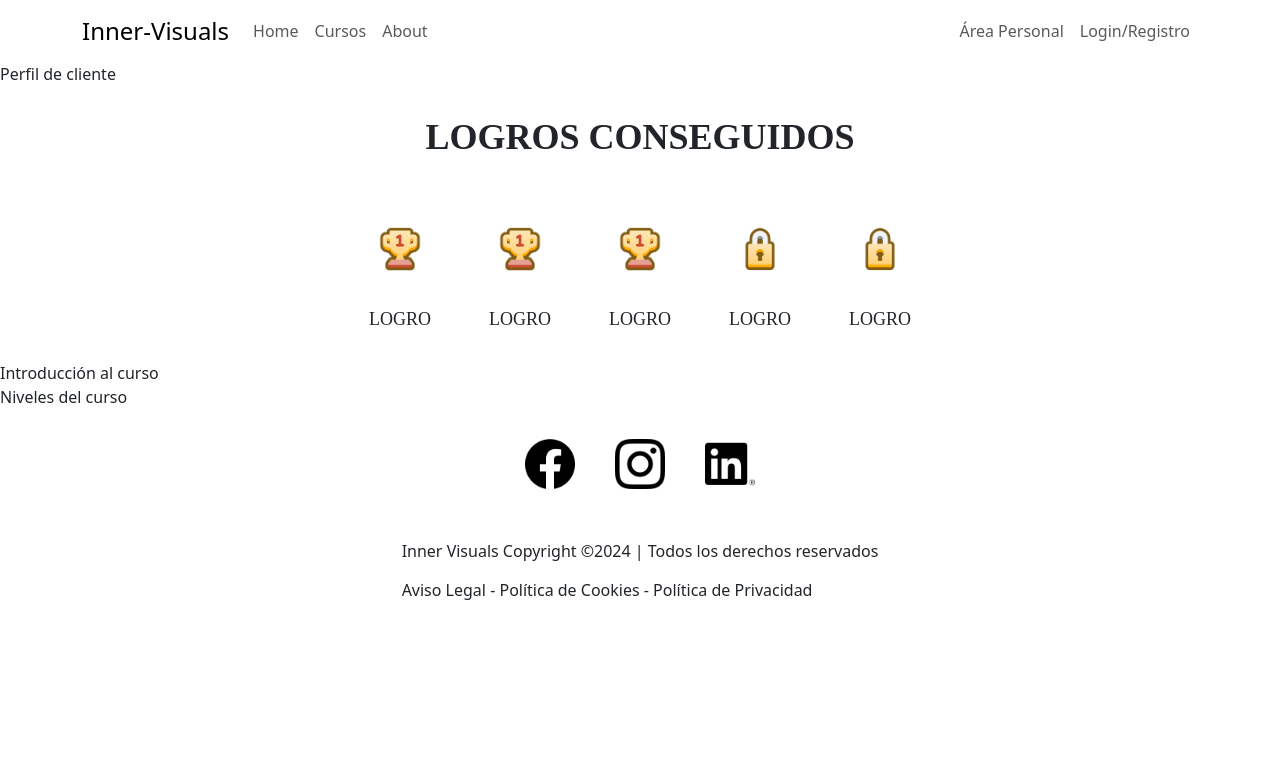
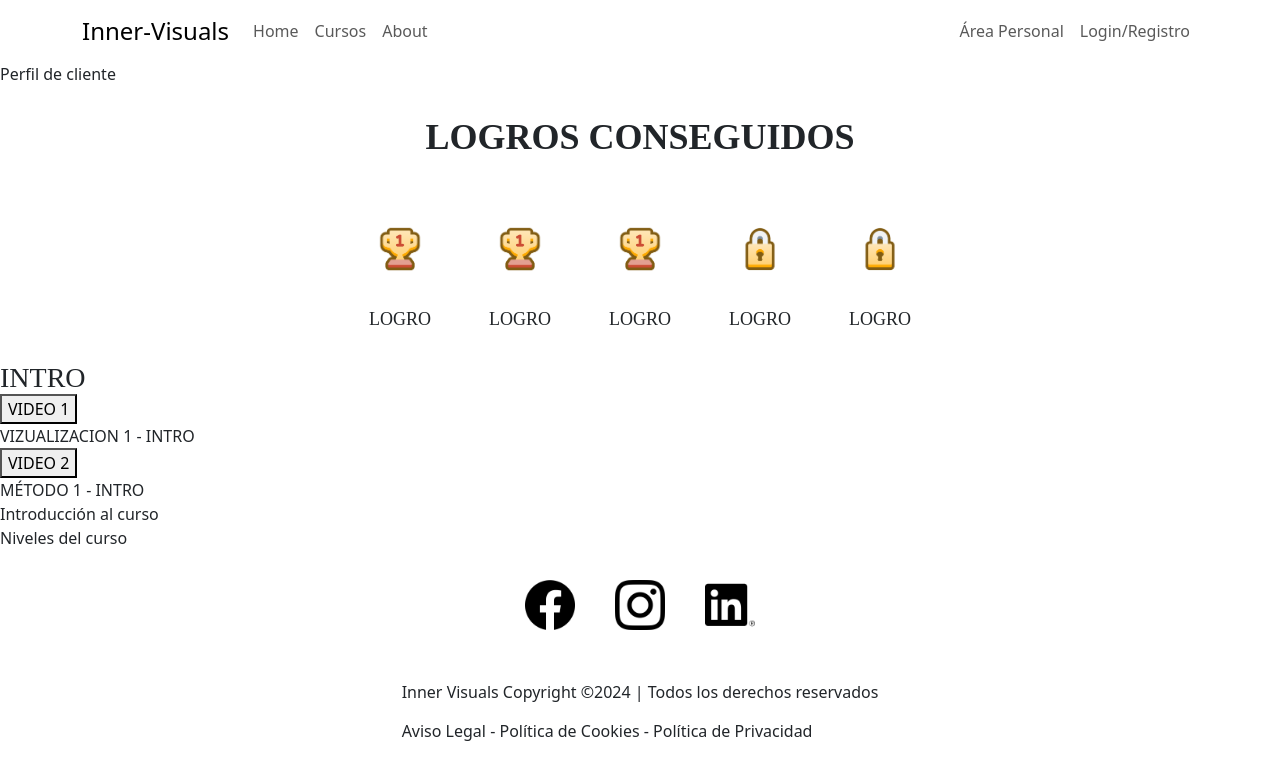
Before and after one commit to GabrielaRamos79/inner_visual_final_project, a React (Vite) app in the folder client/InnerVisual/: page /client/dashboard in a window 1280 px wide. Shown: the top 780 px of the page. Built offline with nearby package versions, Linux system fonts and the light colour scheme.

Commit message:
Intro Course on process

```diff
--- a/client/InnerVisual/src/components/introCourse/IntroCourse.jsx
+++ b/client/InnerVisual/src/components/introCourse/IntroCourse.jsx
@@ -1,9 +1,25 @@
 import './introCourse.css'
+import React from 'react'
 
 const IntroCourse = () => {
   return (
     <>
-    <p>Introducción al curso</p>
+      <div className="introCourse">
+        <h3 className="introCourse-title">INTRO</h3>
+        <div className="course">
+          <div className="course_video">
+            <div className="button"><button className='video'>VIDEO 1</button>
+              <p className="video_title">VIZUALIZACION 1 - INTRO </p>
+            </div>
+          </div>
+          <div className="course_video">
+            <div className="button"><button className='video'>VIDEO 2</button>
+              <p className="video_title">MÉTODO 1 - INTRO </p>
+            </div>
+          </div>
+        </div>
+      </div>
+      <p>Introducción al curso</p>
     </>
   )
 }
```
